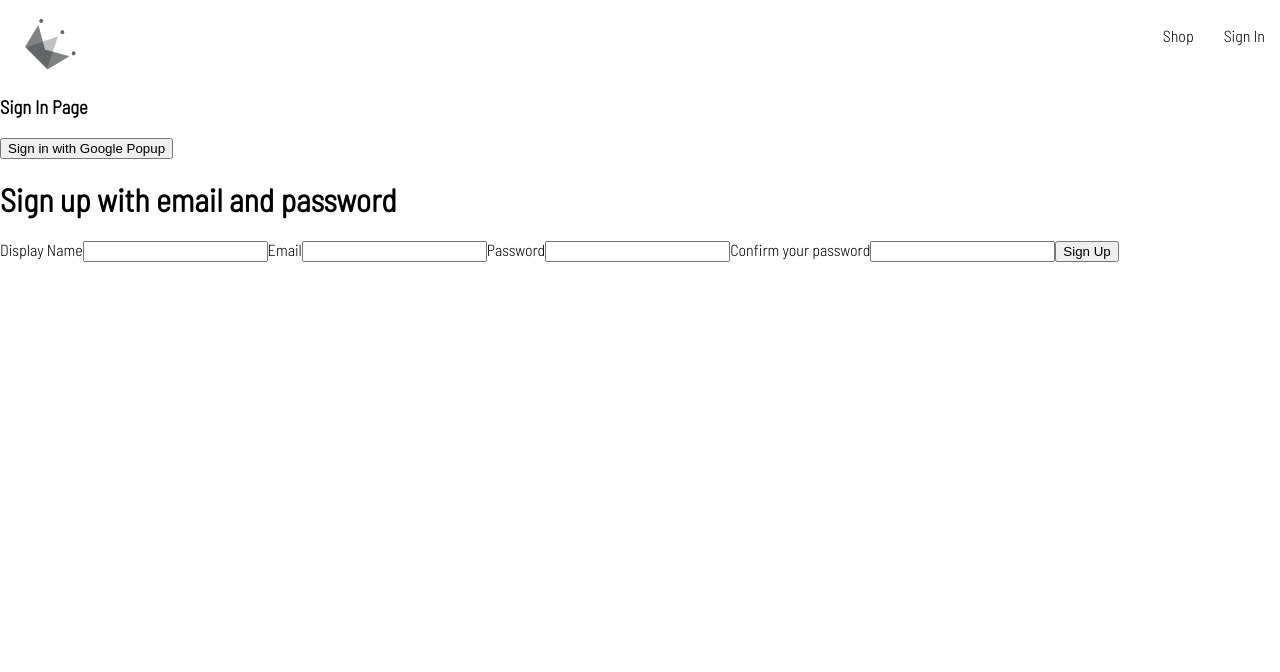
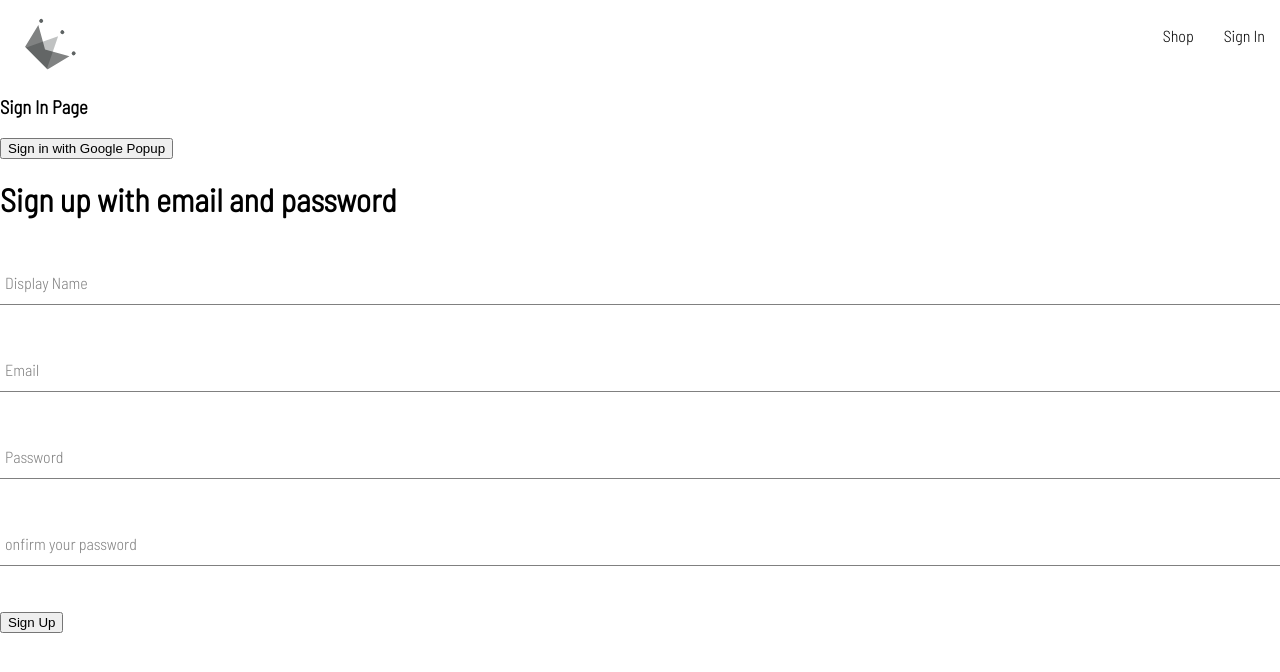
Before and after one commit to Bru-marques/spring-shop, a React (Create React App) app: page /sign-in in a window 1280 px wide. Shown: the top 672 px of the page. Built offline with nearby package versions, Linux system fonts and the light colour scheme.

Commit message:
Creating input component

```diff
--- /dev/null
+++ b/src/components/form-input/form-input.component.jsx
@@ -0,0 +1,16 @@
+import './form-input.styles.scss'
+
+const FormInput = ({ label, ...otherProps}) => {
+    return (
+        <div className='group'>
+            <input className="form-input" {...otherProps}/>
+            { label &&
+                <label className={`form-input-label ${otherProps.value.length ? 'shrink': ''}`}>
+                    {label}
+                </label>
+            }
+        </div>
+    )
+}
+
+export default FormInput
--- /dev/null
+++ b/src/components/form-input/form-input.styles.scss
@@ -0,0 +1,54 @@
+$sub-color: grey;
+$main-color: black;
+
+@mixin shrinkLabel {
+  top: -14px;
+  font-size: 12px;
+  color: $main-color;
+}
+
+.group {
+  position: relative;
+  margin: 45px 0;
+
+  .form-input {
+    background: none;
+    background-color: white;
+    color: $sub-color;
+    font-size: 18px;
+    padding: 10px 10px 10px 5px;
+    display: block;
+    width: 100%;
+    border: none;
+    border-radius: 0;
+    border-bottom: 1px solid $sub-color;
+    margin: 25px 0;
+
+    &:focus {
+      outline: none;
+    }
+
+    &:focus ~ .form-input-label {
+      @include shrinkLabel();
+    }
+  }
+
+  input[type='password'] {
+    letter-spacing: 0.3em;
+  }
+
+  .form-input-label {
+    color: $sub-color;
+    font-size: 16px;
+    font-weight: normal;
+    position: absolute;
+    pointer-events: none;
+    left: 5px;
+    top: 10px;
+    transition: 300ms ease all;
+
+    &.shrink {
+      @include shrinkLabel();
+    }
+  }
+}
--- a/src/components/sign-up-form/sign-up-form.component.jsx
+++ b/src/components/sign-up-form/sign-up-form.component.jsx
@@ -1,3 +1,4 @@
+import FormInput from 'components/form-input/form-input.component'
 import { useState } from 'react'
 import { createAuthUserWithEmailAndPassword, createUserDocumentFromAuth } from 'utils/firebase.utils'
 
@@ -54,17 +55,35 @@
         <div>
             <h1>Sign up with email and password</h1>
             <form onSubmit={(event) => {handleSubmit(event)}}>
-                <label>Display Name</label>
-                <input type='text' required onChange={handleChange} name={'displayName'} value={displayName}/>
 
-                <label>Email</label>
-                <input type='email' required onChange={handleChange} name={'email'} value={email}/>
-
-                <label>Password</label>
-                <input type='password' required onChange={handleChange} name={'password'} value={password}/>
-
-                <label>Confirm your password</label>
-                <input type='password' required onChange={handleChange} name={'confirmPassword'} value={confirmPassword}/>
+                <FormInput
+                     label='Display Name'
+                    type='text'
+                    required
+                    onChange={handleChange}
+                    name={'displayName'}
+                    value={displayName}/>
+                <FormInput
+                    label='Email'
+                    type='email'
+                    required
+                    onChange={handleChange}
+                    name={'email'}
+                    value={email}/>
+                <FormInput
+                    label='Password'
+                    type='password'
+                    required
+                    onChange={handleChange}
+                    name={'password'}
+                    value={password}/>
+                <FormInput
+                    label='onfirm your password'
+                    type='password'
+                    required
+                    onChange={handleChange}
+                    name={'confirmPassword'}
+                    value={confirmPassword}/>
 
                 <button type='submit'>Sign Up</button>
             </form>
```
Also changed, not shown: 1 other file (tests, documents, lock files or other folders).
